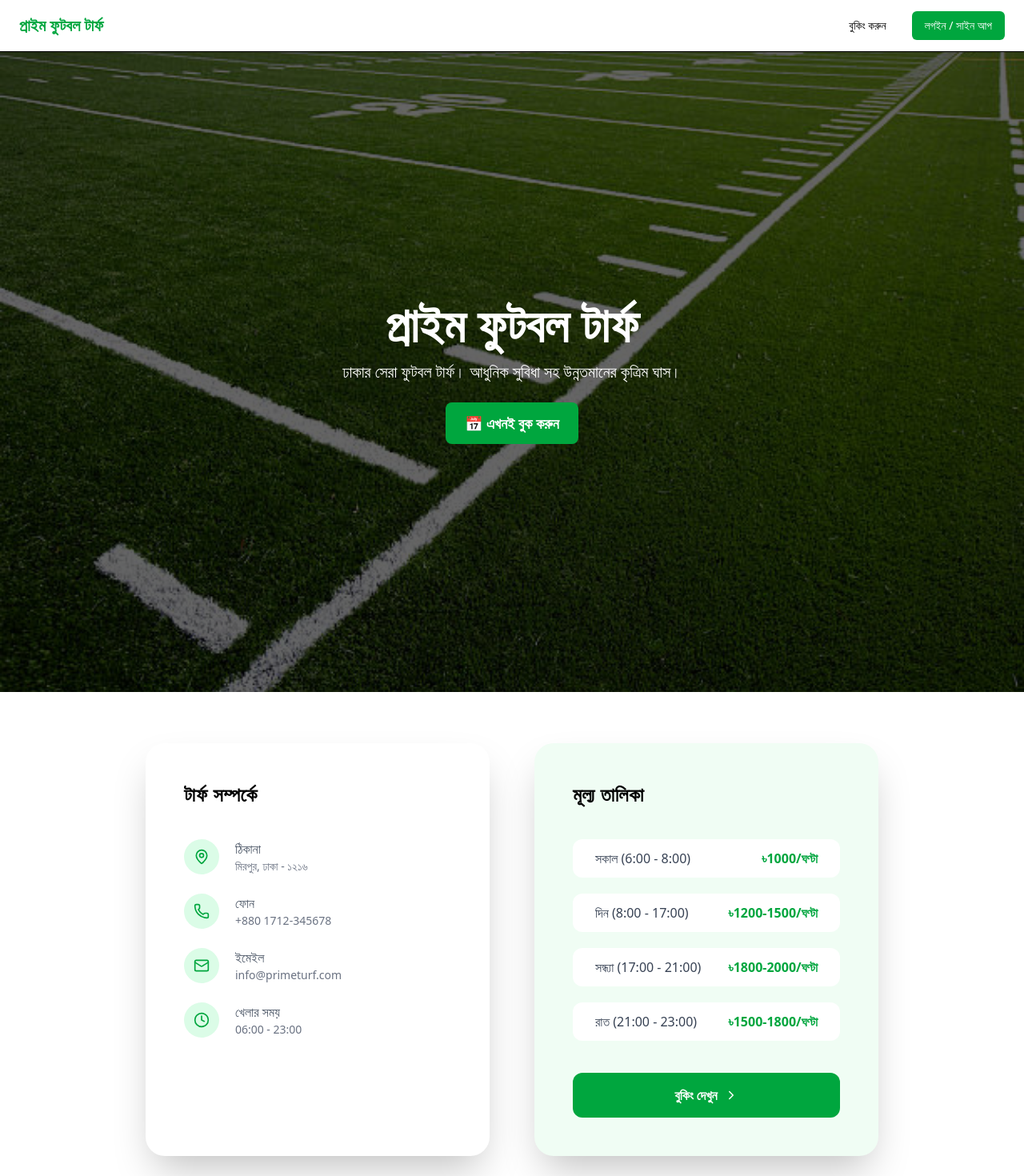
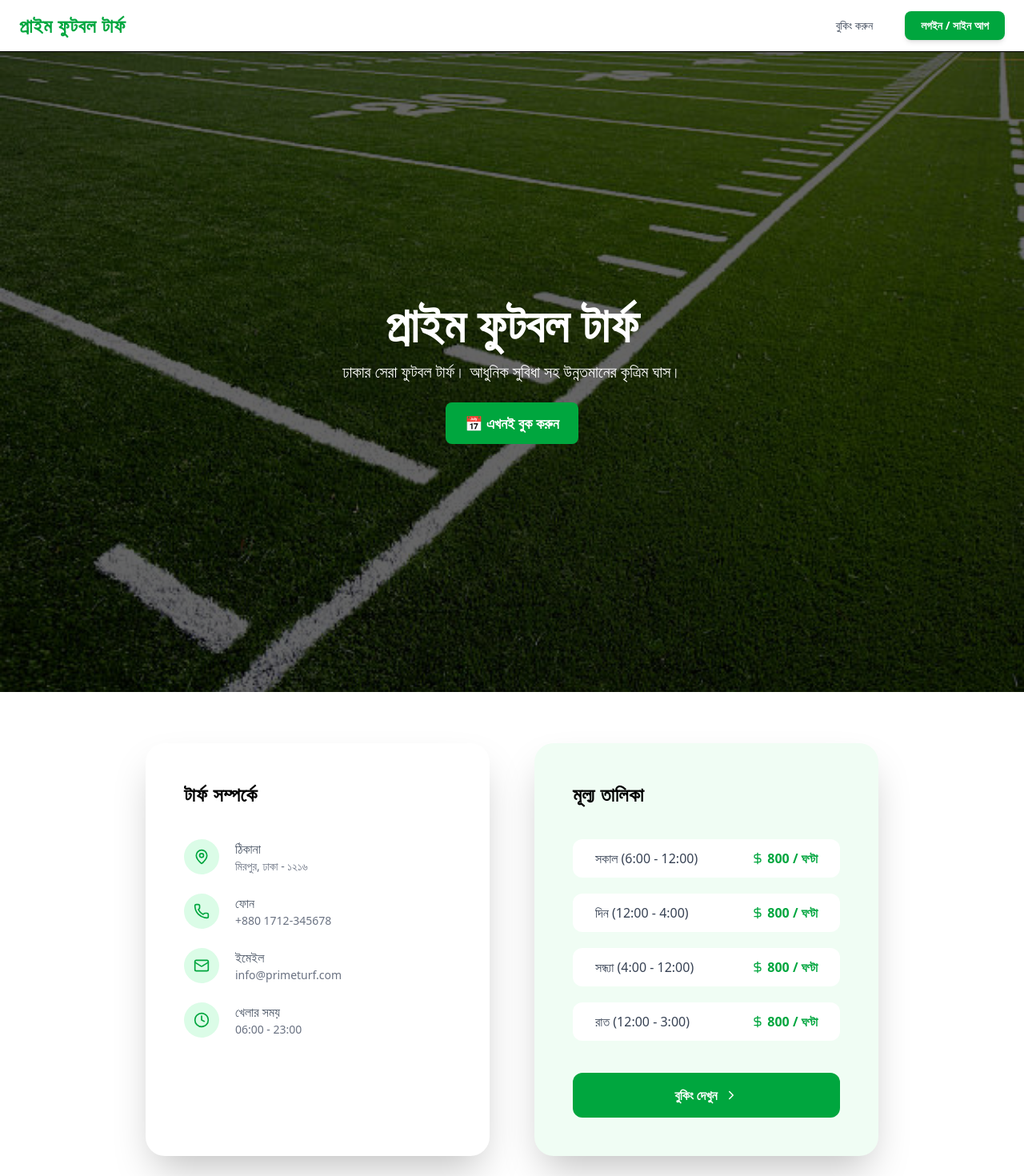
Before and after one commit to devsamin/Football-Booking-Turf-Frontend, a React (Vite) app: page / in a window 1280 px wide. Shown: the top 1470 px of the page at 80% size. Built offline with nearby package versions, Linux system fonts and the light colour scheme.

Commit message:
Nabvar desgin update

```diff
--- a/src/ShearComponents/Navbar.jsx
+++ b/src/ShearComponents/Navbar.jsx
@@ -1,12 +1,12 @@
 import { useState } from "react";
 import { Menu, X, User, LogOut } from "lucide-react";
-import { Link, useNavigate } from "react-router-dom";
+import { Link, useLocation, useNavigate } from "react-router-dom";
 
 const Navbar = () => {
   const [open, setOpen] = useState(false);
   const navigate = useNavigate();
+  const location = useLocation();
 
-  // 🔐 Check if user is logged in
   const token = localStorage.getItem("access");
 
   const handleLogout = () => {
@@ -15,24 +15,29 @@
     navigate("/login");
   };
 
+  const navLinkStyle = (path) =>
+    `relative px-4 py-2 text-sm font-medium transition-all duration-200
+     ${
+       location.pathname === path
+         ? "text-green-600"
+         : "text-gray-700 hover:text-green-600"
+     }`;
+
   return (
-    <nav className="bg-white border-b sticky top-0 z-50 shadow-sm">
-      <div className="container mx-auto px-6">
+    <nav className="backdrop-blur-md bg-white/80 border-b sticky top-0 z-50 shadow-sm">
+      <div className="max-w-7xl mx-auto px-6">
         <div className="flex items-center justify-between h-16">
           {/* Logo */}
           <Link
             to="/"
-            className="text-xl font-bold text-green-600 hover:text-green-700"
+            className="text-2xl font-bold text-green-600 tracking-wide hover:scale-105 transition-transform duration-200"
           >
             প্রাইম ফুটবল টার্ফ
           </Link>
 
           {/* Desktop Menu */}
-          <div className="hidden md:flex items-center gap-4">
-            <Link
-              to="/booking"
-              className="inline-flex items-center justify-center rounded-md text-sm font-medium h-9 px-4 py-2 hover:bg-accent hover:text-accent-foreground"
-            >
+          <div className="hidden md:flex items-center gap-6">
+            <Link to="/booking" className={navLinkStyle("/booking")}>
               বুকিং করুন
             </Link>
 
@@ -40,26 +45,24 @@
               <>
                 <Link
                   to="/customer-dashboard"
-                  className="inline-flex items-center justify-center gap-2 rounded-md text-sm font-medium h-9 px-4 py-2 border hover:bg-accent cursor-pointer"
+                  className="flex items-center gap-2 px-4 py-2 text-sm font-medium border border-green-200 rounded-lg hover:bg-green-50 transition"
                 >
-                  <User className="h-4 w-4" />
-                  আমার ড্যাশবোর্ড
+                  <User size={16} />
+                  ড্যাশবোর্ড
                 </Link>
 
                 <button
-                  type="button"
                   onClick={handleLogout}
-                  className="inline-flex items-center justify-center gap-2 rounded-md text-sm font-medium h-9 px-4 py-2 border hover:bg-accent cursor-pointer"
-                  style={{ cursor: "pointer" }}
+                  className="flex items-center gap-2 px-4 py-2 text-sm font-medium border border-green-200 rounded-lg hover:bg-green-50 text-green-600 transition"
                 >
-                  <LogOut className="h-4 w-4" />
+                  <LogOut size={16} />
                   লগআউট
                 </button>
               </>
             ) : (
               <Link
                 to="/login"
-                className="inline-flex items-center justify-center rounded-md text-sm font-medium h-9 px-4 py-2 bg-green-600 text-white hover:bg-green-700"
+                className="px-5 py-2 text-sm font-semibold rounded-lg bg-green-600 text-white hover:bg-green-700 shadow-md transition"
               >
                 লগইন / সাইন আপ
               </Link>
@@ -69,9 +72,7 @@
           {/* Mobile Menu Button */}
           <button
             onClick={() => setOpen(!open)}
-            className="md:hidden p-2 cursor-pointer"
-            aria-label="Toggle Menu"
-            style={{ cursor: "pointer" }}
+            className="md:hidden p-2 rounded-lg hover:bg-green-50 transition"
           >
             {open ? <X size={24} /> : <Menu size={24} />}
           </button>
@@ -79,11 +80,11 @@
 
         {/* Mobile Menu */}
         {open && (
-          <div className="md:hidden pb-4 space-y-2 cursor-pointer">
+          <div className="md:hidden mt-4 pb-4 space-y-3 bg-white rounded-xl shadow-lg p-4">
             <Link
               to="/booking"
               onClick={() => setOpen(false)}
-              className="block px-4 py-2 rounded-md text-sm font-medium hover:bg-accent cursor-pointer"
+              className="block px-4 py-2 rounded-lg hover:bg-green-50 text-sm font-medium"
             >
               বুকিং করুন
             </Link>
@@ -93,36 +94,26 @@
                 <Link
                   to="/customer-dashboard"
                   onClick={() => setOpen(false)}
-                  className="block px-4 py-2 rounded-md text-sm font-medium hover:bg-accent cursor-pointer"
+                  className="block px-4 py-2 rounded-lg hover:bg-green-50 text-sm font-medium"
                 >
                   আমার ড্যাশবোর্ড
                 </Link>
 
-                {/* 🔥 Logout using div to avoid button cursor override */}
-                <div
-                  role="button"
-                  tabIndex={0}
+                <button
                   onClick={() => {
                     handleLogout();
                     setOpen(false);
                   }}
-                  onKeyDown={(e) => {
-                    if (e.key === "Enter") {
-                      handleLogout();
-                      setOpen(false);
-                    }
-                  }}
-                  className="block w-full text-left px-4 py-2 rounded-md text-sm font-medium hover:bg-accent cursor-pointer select-none"
-                  style={{ cursor: "pointer" }}
+                  className="block w-full text-left px-4 py-2 rounded-lg hover:bg-green-50 text-sm font-medium text-green-600"
                 >
                   লগআউট
-                </div>
+                </button>
               </>
             ) : (
               <Link
                 to="/login"
                 onClick={() => setOpen(false)}
-                className="block px-4 py-2 rounded-md text-sm font-medium bg-green-600 text-white hover:bg-green-700 cursor-pointer"
+                className="block px-4 py-2 rounded-lg bg-green-600 text-white hover:bg-green-700 text-sm font-medium text-center"
               >
                 লগইন / সাইন আপ
               </Link>
--- a/src/components/Home/ContactPriceSection.jsx
+++ b/src/components/Home/ContactPriceSection.jsx
@@ -1,5 +1,12 @@
 import React from "react";
-import { MapPin, Phone, Mail, Clock, ChevronRight } from "lucide-react";
+import {
+  MapPin,
+  Phone,
+  Mail,
+  Clock,
+  ChevronRight,
+  DollarSign,
+} from "lucide-react";
 
 const ContactPriceSection = () => {
   return (
@@ -16,9 +23,7 @@
             </span>
             <div>
               <p className="font-medium text-base">ঠিকানা</p>
-              <p className="text-sm text-gray-500">
-                মিরপুর, ঢাকা - ১২১৬
-              </p>
+              <p className="text-sm text-gray-500">মিরপুর, ঢাকা - ১২১৬</p>
             </div>
           </li>
 
@@ -28,9 +33,7 @@
             </span>
             <div>
               <p className="font-medium text-base">ফোন</p>
-              <p className="text-sm text-gray-500">
-                +880 1712-345678
-              </p>
+              <p className="text-sm text-gray-500">+880 1712-345678</p>
             </div>
           </li>
 
@@ -40,9 +43,7 @@
             </span>
             <div>
               <p className="font-medium text-base">ইমেইল</p>
-              <p className="text-sm text-gray-500">
-                info@primeturf.com
-              </p>
+              <p className="text-sm text-gray-500">info@primeturf.com</p>
             </div>
           </li>
 
@@ -52,9 +53,7 @@
             </span>
             <div>
               <p className="font-medium text-base">খেলার সময়</p>
-              <p className="text-sm text-gray-500">
-                06:00 - 23:00
-              </p>
+              <p className="text-sm text-gray-500">06:00 - 23:00</p>
             </div>
           </li>
         </ul>
@@ -62,43 +61,41 @@
 
       {/* Price List Card */}
       <div className="bg-green-50 rounded-3xl p-12 shadow-2xl w-full md:w-[42%] hover:scale-105 transition-transform duration-300">
-        <h2 className="mb-10 text-2xl font-bold tracking-wide">
-          মূল্য তালিকা
-        </h2>
+        <h2 className="mb-10 text-2xl font-bold tracking-wide">মূল্য তালিকা</h2>
         <ul className="space-y-5">
           <li className="grid grid-cols-[1fr_auto] items-center bg-white px-7 py-3 rounded-xl hover:bg-green-100 transition-colors w-full">
             <span className="truncate text-base font-medium text-gray-700">
-              সকাল (6:00 - 8:00)
+              সকাল (6:00 - 12:00)
             </span>
-            <span className="whitespace-nowrap text-green-600 font-semibold text-base">
-              ৳1000/ঘণ্টা
+            <span className="whitespace-nowrap text-green-600 font-semibold text-base flex items-center gap-1">
+              <DollarSign size={16} /> 800 / ঘণ্টা
             </span>
           </li>
 
           <li className="grid grid-cols-[1fr_auto] items-center bg-white px-7 py-3 rounded-xl hover:bg-green-100 transition-colors w-full">
             <span className="truncate text-base font-medium text-gray-700">
-              দিন (8:00 - 17:00)
+              দিন (12:00 - 4:00)
             </span>
-            <span className="whitespace-nowrap text-green-600 font-semibold text-base">
-              ৳1200-1500/ঘণ্টা
+            <span className="whitespace-nowrap text-green-600 font-semibold text-base flex items-center gap-1">
+              <DollarSign size={16} /> 800 / ঘণ্টা
             </span>
           </li>
 
           <li className="grid grid-cols-[1fr_auto] items-center bg-white px-7 py-3 rounded-xl hover:bg-green-100 transition-colors w-full">
             <span className="truncate text-base font-medium text-gray-700">
-              সন্ধ্যা (17:00 - 21:00)
+              সন্ধ্যা (4:00 - 12:00)
             </span>
-            <span className="whitespace-nowrap text-green-600 font-semibold text-base">
-              ৳1800-2000/ঘণ্টা
+            <span className="whitespace-nowrap text-green-600 font-semibold text-base flex items-center gap-1">
+              <DollarSign size={16} /> 800 / ঘণ্টা
             </span>
           </li>
 
           <li className="grid grid-cols-[1fr_auto] items-center bg-white px-7 py-3 rounded-xl hover:bg-green-100 transition-colors w-full">
             <span className="truncate text-base font-medium text-gray-700">
-              রাত (21:00 - 23:00)
+              রাত (12:00 - 3:00)
             </span>
-            <span className="whitespace-nowrap text-green-600 font-semibold text-base">
-              ৳1500-1800/ঘণ্টা
+            <span className="whitespace-nowrap text-green-600 font-semibold text-base flex items-center gap-1">
+              <DollarSign size={16} /> 800 / ঘণ্টা
             </span>
           </li>
         </ul>
--- a/src/components/dashboard/CustomerDashboard.jsx
+++ b/src/components/dashboard/CustomerDashboard.jsx
@@ -127,7 +127,7 @@
       <p className="text-gray-600 mb-4">{text}</p>
       {activeTab === "upcoming" && (
         <Link
-          to="/booking/new"
+          to="/booking"
           className="bg-green-600 text-white px-6 py-2 rounded-lg font-semibold hover:bg-green-700 transition"
         >
           এখনই বুক করুন
@@ -185,7 +185,7 @@
           </div>
 
           <Link
-            to="/booking/new"
+            to="/booking"
             className="mt-6 block w-full text-center bg-green-600 text-white py-2 rounded-lg font-semibold hover:bg-green-700 transition"
           >
             নতুন বুকিং করুন
```
